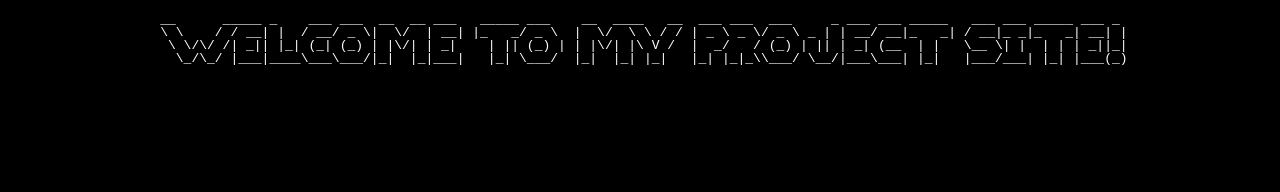
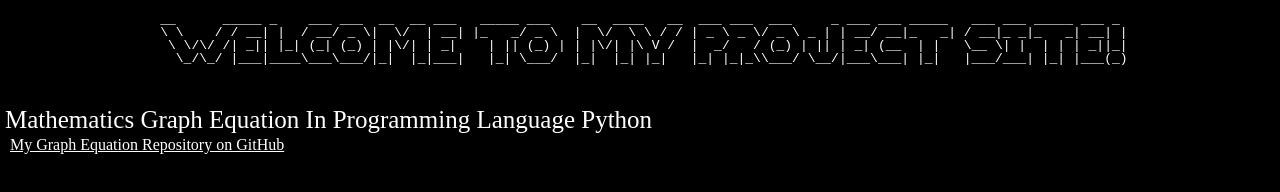
Before and after one commit to AfifAbroory/afifabroory.github.io, a plain HTML site: page index.html in a window 1280 px wide. Shown: the top 192 px of the page. Drawn offline with Linux system fonts and the light colour scheme.

Commit message:
Update New!

```diff
--- a/css/style.css
+++ b/css/style.css
@@ -60,10 +60,12 @@ p{
 
     a{
     	color: white;
-	text-decoration: none;
+        margin-left: 10px;
     }
 
     h2{
     	color: white;
     	font-size: 25px;
+        margin-bottom: 5px;
+        margin-left: 5px;
     }
--- a/index.html
+++ b/index.html
@@ -16,5 +16,8 @@
 
 </pre>
 <br>
+<h2>Mathematics Graph Equation In Programming Language Python</h2>
+<a href="https://github.com/AfifAbroory/GraphEquation">My Graph Equation Repository on GitHub</a>
+
 </body>
 </html>
```
Lines whose indentation alone changed are shown as unchanged.
